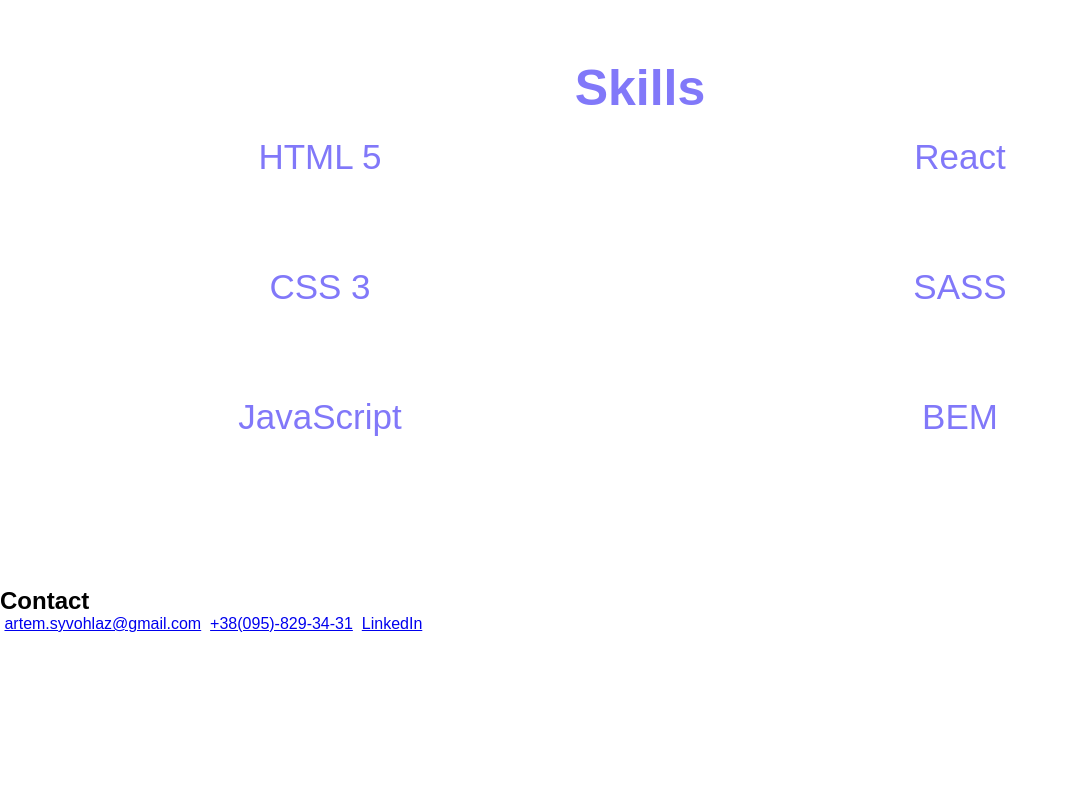
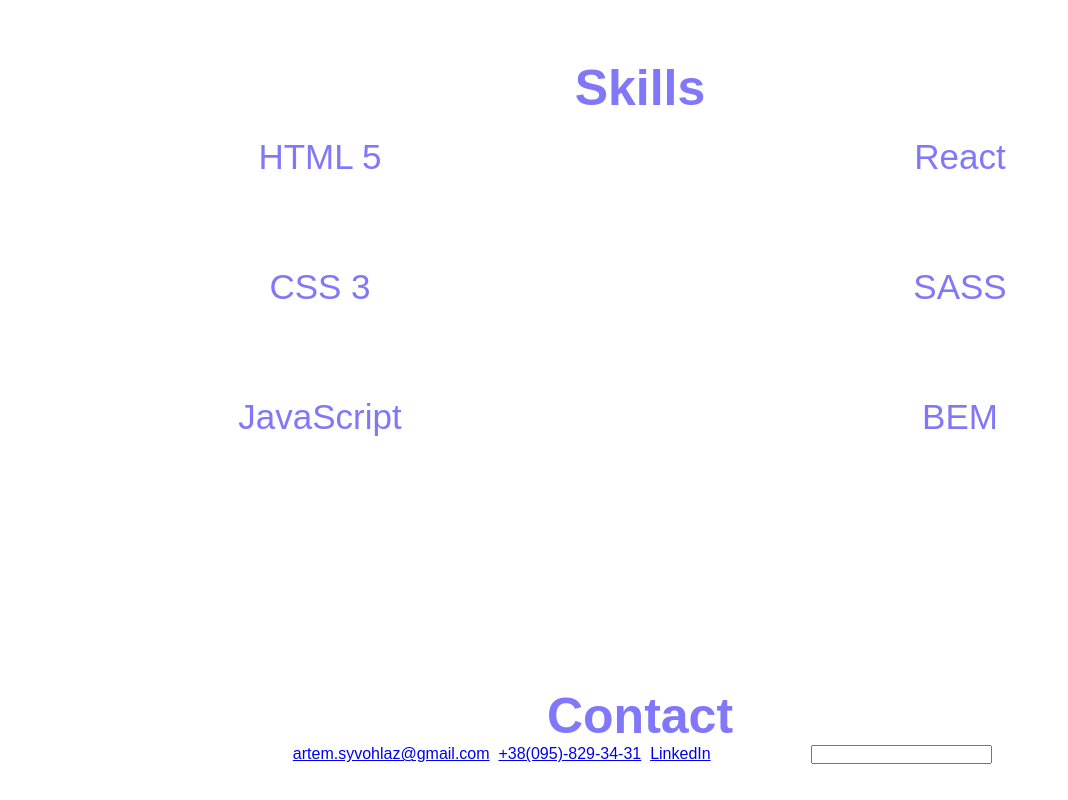
Before and after one commit to jonnytaddesky/CV, a plain HTML site: page index.html in a window 1280 px wide. Shown: the part 989-1789 px from the top of the page, without its empty margins (0-1068 px from the left). Before the commit the page ends 1622 px from the top, so only its background shows below. Drawn offline with Linux system fonts and the light colour scheme; a web font is replaced by a local one.

Commit message:
will start create contacts

```diff
--- a/index.html
+++ b/index.html
@@ -93,14 +93,24 @@
       </section>
       <section id="contacts" class="section-contact">
         <h2 class="contact-section-title">Contact</h2>
-        <img src="" alt="" />
-        <a href="mailto:">artem.syvohlaz@gmail.com</a>
-        <img src="" alt="" />
-        <a href="tel:+380958293431">+38(095)-829-34-31</a>
-        <img src="" alt="" />
-        <a href="https://www.linkedin.com/in/artem-syvohlaz-01aa0b1a1/"
-          >LinkedIn</a
-        >
+        <div class="container-contacts">
+          <div>
+            <img src="" alt="" />
+            <a href="mailto:">artem.syvohlaz@gmail.com</a>
+            <img src="" alt="" />
+            <a href="tel:+380958293431">+38(095)-829-34-31</a>
+            <img src="" alt="" />
+            <a href="https://www.linkedin.com/in/artem-syvohlaz-01aa0b1a1/">
+              LinkedIn
+            </a>
+          </div>
+          <div>
+            <form action="">
+              <label for=""></label>
+              <input type="text" />
+            </form>
+          </div>
+        </div>
       </section>
     </main>
     <!-- <footer>...Footer to be continued</footer> -->
--- a/styles/style.css
+++ b/styles/style.css
@@ -225,3 +225,28 @@
   background-color: #8178f9;
   color: white;
 }
+
+/* Contacts */
+.section-contact {
+  display: flex;
+  flex-direction: column;
+  align-items: center;
+  justify-content: center;
+  text-align: center;
+  padding: 100px 0 80px 0;
+}
+
+.contact-section-title {
+  font-size: 50px;
+  font-weight: 800;
+  color: #8178f9;
+  width: 100%;
+}
+
+.container-contacts {
+  display: flex;
+  width: 100%;
+  align-items: center;
+  justify-content: center;
+  gap: 100px;
+}
```
